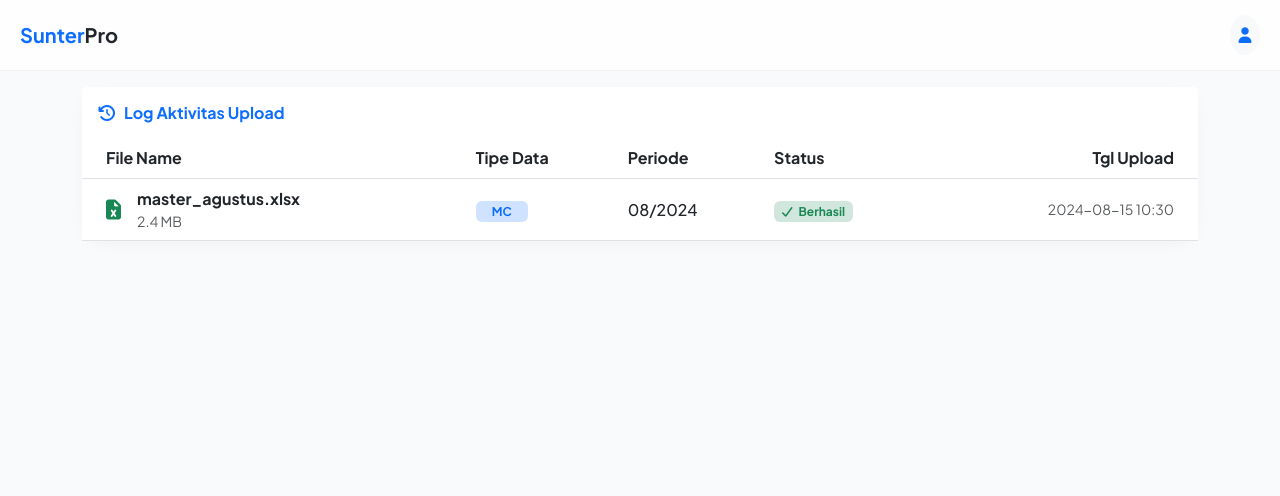
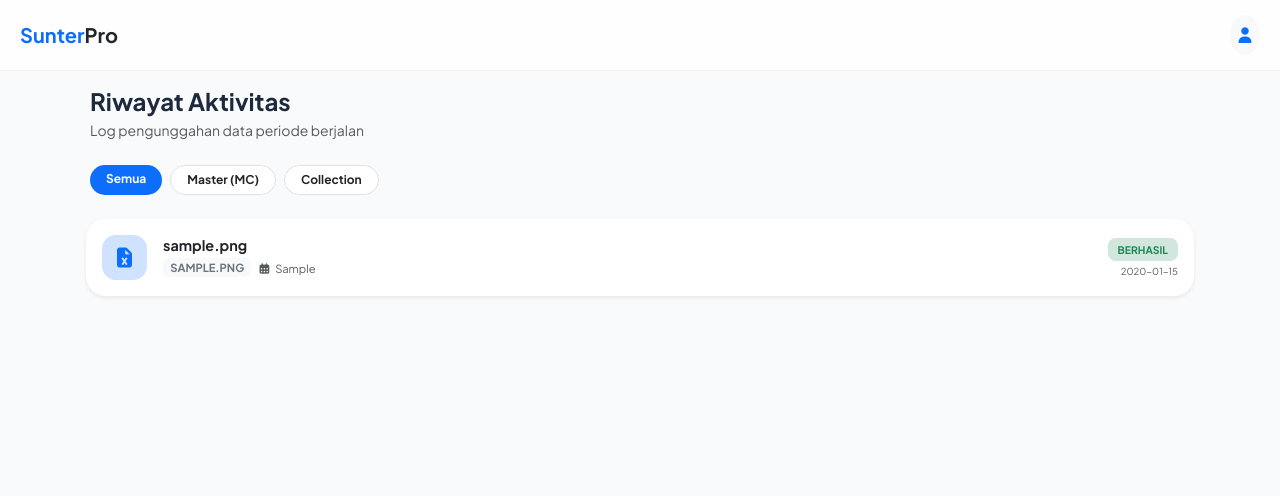
Before and after one commit to krackxor/Penagihan, a Flask app: page /history in a window 1280 px wide. Shown: the top 496 px of the page. Run offline with Flask 3, Linux system fonts and the light colour scheme; tables that the repository leaves empty hold one stand-in row (values such as "Sample post").

Commit message:
Update history.html

```diff
--- a/templates/history.html
+++ b/templates/history.html
@@ -1,38 +1,106 @@
 {% extends "base.html" %}
 {% block content %}
-<div class="card">
-    <div class="card-header bg-white py-3 border-bottom-0">
-        <h6 class="m-0 fw-bold text-primary"><i class="fas fa-history me-2"></i>Log Aktivitas Upload</h6>
+<div class="animate__animated animate__fadeIn">
+    <div class="px-2 mb-4">
+        <h4 class="fw-bold mb-1">Riwayat Aktivitas</h4>
+        <p class="text-muted small">Log pengunggahan data periode berjalan</p>
     </div>
-    <div class="table-responsive">
-        <table class="table table-hover align-middle mb-0">
-            <thead>
-                <tr>
-                    <th class="ps-4">File Name</th>
-                    <th>Tipe Data</th>
-                    <th>Periode</th>
-                    <th>Status</th>
-                    <th class="text-end pe-4">Tgl Upload</th>
-                </tr>
-            </thead>
-            <tbody id="history-body">
-                <tr>
-                    <td class="ps-4">
-                        <div class="d-flex align-items-center">
-                            <i class="fas fa-file-excel text-success me-3 fa-lg"></i>
-                            <div>
-                                <div class="fw-bold mb-0">master_agustus.xlsx</div>
-                                <div class="text-muted small">2.4 MB</div>
+
+    <div class="d-flex gap-2 overflow-auto px-2 mb-4" style="white-space: nowrap; scrollbar-width: none;">
+        <span class="badge rounded-pill bg-primary px-3 py-2">Semua</span>
+        <span class="badge rounded-pill bg-white text-dark border px-3 py-2">Master (MC)</span>
+        <span class="badge rounded-pill bg-white text-dark border px-3 py-2">Collection</span>
+    </div>
+
+    <div id="history-container" class="px-1">
+        <div id="loading" class="text-center py-5">
+            <div class="spinner-border text-primary" role="status"></div>
+            <p class="text-muted small mt-2">Memuat riwayat...</p>
+        </div>
+    </div>
+</div>
+
+<style>
+    /* Styling khusus kartu riwayat agar tampak seperti aplikasi HP */
+    .history-card {
+        border-radius: 20px;
+        border-left: 5px solid #0061ff;
+        transition: transform 0.2s;
+    }
+    .history-card:active {
+        transform: scale(0.98);
+    }
+    .status-badge {
+        font-size: 0.65rem;
+        font-weight: 700;
+        text-transform: uppercase;
+        padding: 5px 10px;
+        border-radius: 8px;
+    }
+    .icon-circle {
+        width: 45px;
+        height: 45px;
+        display: flex;
+        align-items: center;
+        justify-content: center;
+        border-radius: 14px;
+    }
+</style>
+
+<script>
+async function loadHistory() {
+    try {
+        const res = await fetch('/api/history/list');
+        const data = await res.json();
+        const container = document.getElementById('history-container');
+
+        if (data.length === 0) {
+            container.innerHTML = `
+                <div class="text-center py-5">
+                    <i class="fas fa-folder-open fa-3x text-light mb-3"></i>
+                    <p class="text-muted">Belum ada riwayat aktivitas.</p>
+                </div>`;
+            return;
+        }
+
+        let html = '';
+        data.forEach(item => {
+            // Logika warna berdasarkan tipe file
+            let colorClass = 'primary';
+            let icon = 'fa-file-excel';
+
+            if(item.file_type === 'mc') { colorClass = 'indigo'; icon = 'fa-database'; }
+            else if(item.file_type === 'collection') { colorClass = 'success'; icon = 'fa-receipt'; }
+
+            html += `
+            <div class="card history-card mb-3 shadow-sm border-0">
+                <div class="card-body p-3">
+                    <div class="d-flex align-items-center">
+                        <div class="icon-circle bg-${colorClass}-subtle text-${colorClass} me-3">
+                            <i class="fas ${icon} fa-lg"></i>
+                        </div>
+                        <div class="flex-grow-1 overflow-hidden">
+                            <h6 class="fw-bold mb-0 text-truncate" style="font-size: 0.9rem;">${item.filename}</h6>
+                            <div class="d-flex align-items-center mt-1">
+                                <span class="badge bg-light text-secondary me-2" style="font-size: 0.7rem;">${item.file_type.toUpperCase()}</span>
+                                <small class="text-muted" style="font-size: 0.7rem;"><i class="fas fa-calendar-alt me-1"></i> ${item.periode}</small>
                             </div>
                         </div>
-                    </td>
-                    <td><span class="badge bg-primary-subtle text-primary px-3">MC</span></td>
-                    <td class="fw-medium">08/2024</td>
-                    <td><span class="badge bg-success-subtle text-success"><i class="fas fa-check me-1"></i> Berhasil</span></td>
-                    <td class="text-end pe-4 text-muted small">2024-08-15 10:30</td>
-                </tr>
-            </tbody>
-        </table>
-    </div>
-</div>
+                        <div class="text-end">
+                            <span class="status-badge bg-success-subtle text-success">Berhasil</span>
+                            <div class="text-muted mt-1" style="font-size: 0.6rem;">${item.created_at.split(' ')[0]}</div>
+                        </div>
+                    </div>
+                </div>
+            </div>`;
+        });
+        container.innerHTML = html;
+    } catch (e) {
+        document.getElementById('history-container').innerHTML =
+            '<div class="alert alert-danger mx-2">Gagal memuat riwayat.</div>';
+    }
+}
+
+document.addEventListener('DOMContentLoaded', loadHistory);
+</script>
 {% endblock %}
```
